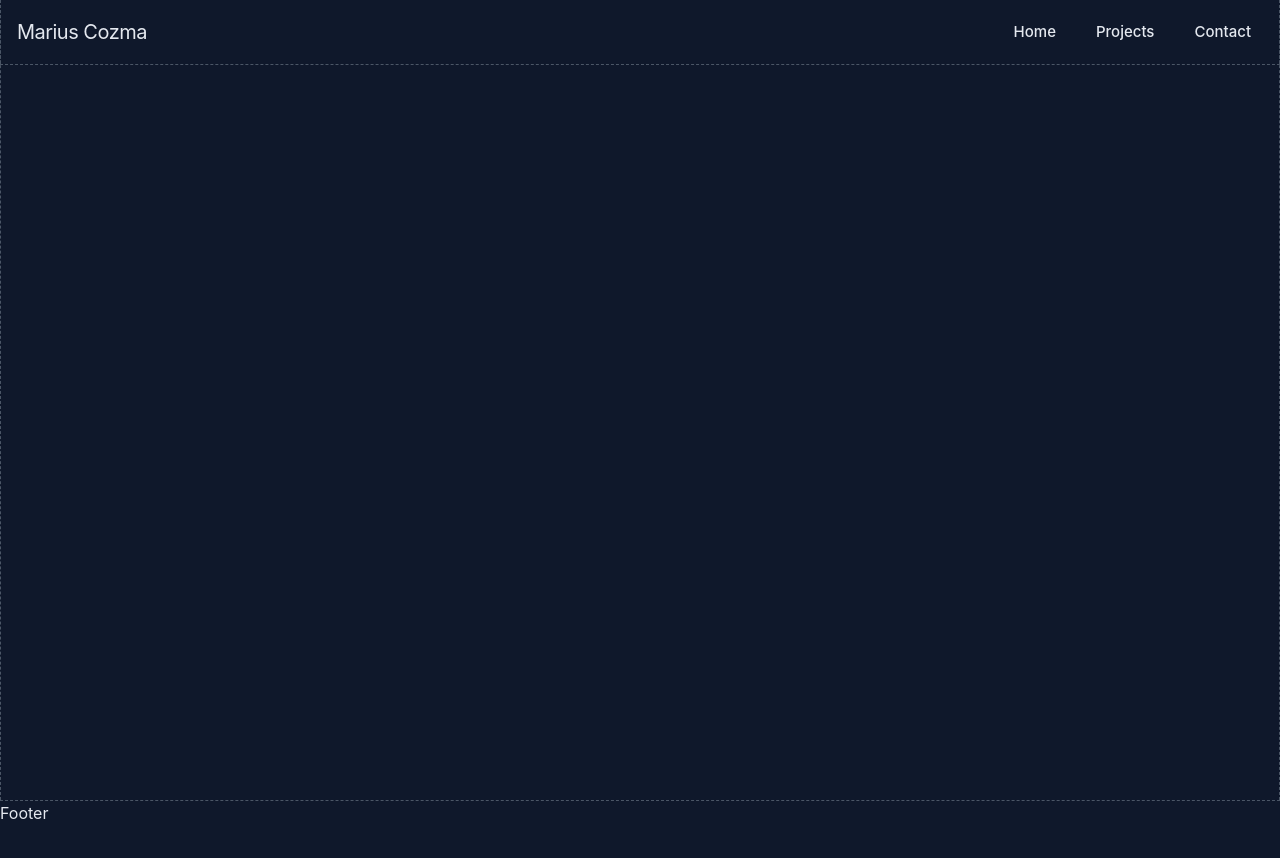
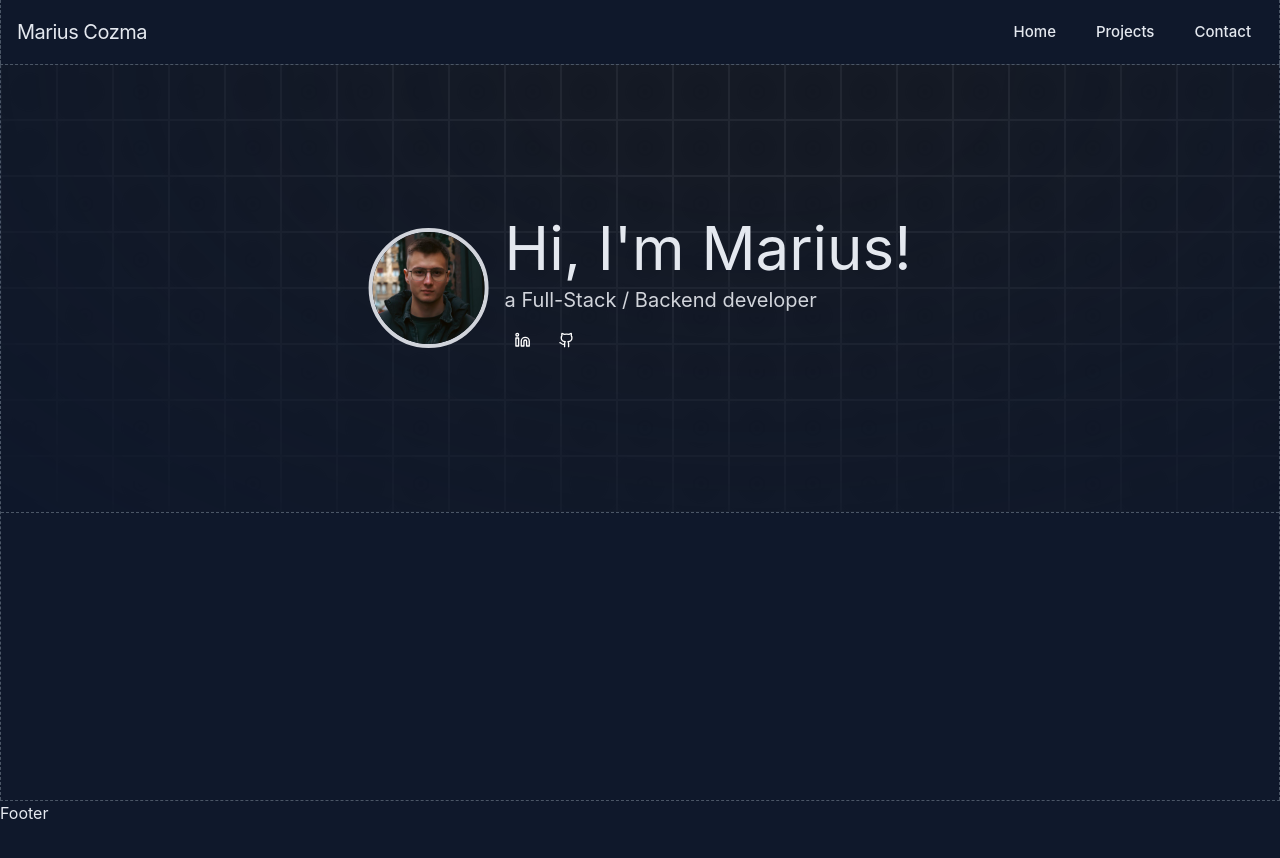
Before and after one commit to mariuscozma11/portfolio-website, a React (Vite) app: page / in a window 1280 px wide. Shown: the top 858 px of the page. Before the commit the page ends 825 px from the top, so only its background shows below. Built offline with nearby package versions, Linux system fonts and the light colour scheme.

Commit message:
Add HeroSection component with background ripple effect and social links; update SectionWrapper and Navbar styles

```diff
--- a/src/components/heroSection.tsx
+++ b/src/components/heroSection.tsx
@@ -1,9 +1,52 @@
+import { Github, Linkedin } from "lucide-react";
 import SectionWrapper from "./section-wrapper";
+import { BackgroundRippleEffect } from "./ui/background-ripple-effect";
+import { Button } from "./ui/button";
 
 const HeroSection = () => {
   return (
     <SectionWrapper>
-      <div className="h-[100vh]"></div>
+      <div className="h-screen relative ">
+        <BackgroundRippleEffect>
+          <div className="flex flex-row gap-4 items-center">
+            <div className=" h-30 w-30 rounded-full border-4 border-accent-foreground">
+              <img
+                className="rounded-full object-fit"
+                src="src/public/marius.jpeg"
+              ></img>
+            </div>
+            <div className="flex flex-col justify-center gap-2">
+              <h1 className="text-6xl">Hi, I'm Marius!</h1>
+              <p className="text-secondary-foreground text-xl">
+                a Full-Stack / Backend developer
+              </p>
+              <ul className="flex flex-row items-center gap-2">
+                <a
+                  href="https://www.linkedin.com/in/marius-cozma-5262a5207"
+                  target="_blank"
+                >
+                  <Button
+                    size={"icon"}
+                    variant={"ghost"}
+                    className="rounded-full"
+                  >
+                    <Linkedin color="white" />
+                  </Button>
+                </a>
+                <a href="https://github.com/mariuscozma11" target="_blank">
+                  <Button
+                    size={"icon"}
+                    variant={"ghost"}
+                    className="rounded-full"
+                  >
+                    <Github color="white" />
+                  </Button>
+                </a>
+              </ul>
+            </div>
+          </div>
+        </BackgroundRippleEffect>
+      </div>
     </SectionWrapper>
   );
 };
--- a/src/components/navbar.tsx
+++ b/src/components/navbar.tsx
@@ -28,12 +28,12 @@ const Navbar = () => {
     },
   ];
   return (
-    <div className="fixed top-0 left-0 right-0 border-b border-dashed w-full">
+    <div className="fixed top-0 left-0 right-0 z-10 border-b border-dashed w-full">
       <div
-        className={`max-w-7xl mx-auto transition-all duration-500 ease-in-out px-4 border-x border-dashed
+        className={`max-w-7xl mx-auto transition-all duration-500 ease-out px-4 border-x border-dashed
         ${
           isScrolled
-            ? "py-2 backdrop-blur-sm  shadow-md"
+            ? "py-2 backdrop-blur-sm shadow-md"
             : "py-4 shadow-none"
         }`}
       >
--- /dev/null
+++ b/src/components/ui/background-ripple-effect.tsx
@@ -0,0 +1,138 @@
+"use client";
+import React, { useMemo, useRef, useState } from "react";
+import { cn } from "@/lib/utils";
+
+export const BackgroundRippleEffect = ({
+  rows = 8,
+  cols = 27,
+  cellSize = 56,
+  children
+}: {
+  rows?: number;
+  cols?: number;
+  cellSize?: number;
+  children: any
+}) => {
+  const [clickedCell, setClickedCell] = useState<{
+    row: number;
+    col: number;
+  } | null>(null);
+  const [rippleKey, setRippleKey] = useState(0);
+  const ref = useRef<any>(null);
+
+  return (
+    <div
+      ref={ref}
+      className={cn(
+        "absolute inset-0 h-full w-full mt-16 ",
+        "[--cell-border-color:var(--color-neutral-300)] [--cell-fill-color:var(--color-neutral-100)] [--cell-shadow-color:var(--color-neutral-500)]",
+        "dark:[--cell-border-color:var(--color-neutral-700)] dark:[--cell-fill-color:var(--color-neutral-900)] dark:[--cell-shadow-color:var(--color-neutral-800)]",
+      )}
+    >
+      <div className="relative h-auto w-auto overflow-hidden border-b border-dashed">
+        <div className="pointer-events-none absolute inset-0 z-[2] h-full w-full overflow-hidden" />
+        <DivGrid
+          key={`base-${rippleKey}`}
+          className="mask-radial-from-20% mask-radial-at-top opacity-600"
+          rows={rows}
+          cols={cols}
+          cellSize={cellSize}
+          borderColor="var(--cell-border-color)"
+          fillColor="var(--cell-fill-color)"
+          clickedCell={clickedCell}
+          onCellClick={(row, col) => {
+            setClickedCell({ row, col });
+            setRippleKey((k) => k + 1);
+          }}
+          interactive
+        />
+        <div className="absolute top-1/2 left-1/2 transform -translate-x-1/2 -translate-y-1/2 z-3">
+        {children}
+        </div>
+      </div>
+    </div>
+  );
+};
+
+type DivGridProps = {
+  className?: string;
+  rows: number;
+  cols: number;
+  cellSize: number; // in pixels
+  borderColor: string;
+  fillColor: string;
+  clickedCell: { row: number; col: number } | null;
+  onCellClick?: (row: number, col: number) => void;
+  interactive?: boolean;
+};
+
+type CellStyle = React.CSSProperties & {
+  ["--delay"]?: string;
+  ["--duration"]?: string;
+};
+
+const DivGrid = ({
+  className,
+  rows = 7,
+  cols = 30,
+  cellSize = 56,
+  borderColor = "#3f3f46",
+  fillColor = "rgba(14,165,233,0.3)",
+  clickedCell = null,
+  onCellClick = () => {},
+  interactive = true,
+}: DivGridProps) => {
+  const cells = useMemo(
+    () => Array.from({ length: rows * cols }, (_, idx) => idx),
+    [rows, cols],
+  );
+
+  const gridStyle: React.CSSProperties = {
+    display: "grid",
+    gridTemplateColumns: `repeat(${cols}, ${cellSize}px)`,
+    gridTemplateRows: `repeat(${rows}, ${cellSize}px)`,
+    width: cols * cellSize,
+    height: rows * cellSize,
+    marginInline: "auto",
+  };
+
+  return (
+    <div className={cn("relative z-[3]", className)} style={gridStyle}>
+      {cells.map((idx) => {
+        const rowIdx = Math.floor(idx / cols);
+        const colIdx = idx % cols;
+        const distance = clickedCell
+          ? Math.hypot(clickedCell.row - rowIdx, clickedCell.col - colIdx)
+          : 0;
+        const delay = clickedCell ? Math.max(0, distance * 55) : 0; // ms
+        const duration = 200 + distance * 80; // ms
+
+        const style: CellStyle = clickedCell
+          ? {
+              "--delay": `${delay}ms`,
+              "--duration": `${duration}ms`,
+            }
+          : {};
+
+        return (
+          <div
+            key={idx}
+            className={cn(
+              "cell relative border-[0.5px] opacity-40 transition-opacity duration-150 will-change-transform hover:opacity-80 dark:shadow-[0px_0px_40px_1px_var(--cell-shadow-color)_inset]",
+              clickedCell && "animate-cell-ripple [animation-fill-mode:none]",
+              !interactive && "pointer-events-none",
+            )}
+            style={{
+              backgroundColor: fillColor,
+              borderColor: borderColor,
+              ...style,
+            }}
+            onClick={
+              interactive ? () => onCellClick?.(rowIdx, colIdx) : undefined
+            }
+          />
+        );
+      })}
+    </div>
+  );
+};
--- a/src/index.css
+++ b/src/index.css
@@ -156,15 +156,24 @@
   --shadow-2xl: var(--shadow-2xl);
 }
 
-/* Sticky navbar animation */
-@keyframes sticky-nav {
-  0% {
-    transform: translateY(10)
-  }
-  100% {
-    transform: translateY(0)
+
+@theme inline {
+  --animate-cell-ripple: cell-ripple var(--duration, 200ms) ease-out none 1
+  var(--delay, 0ms);
+
+  @keyframes cell-ripple {
+    0% {
+      opacity: 0.4;
+    }
+    50% {
+      opacity: 0.8;
+    }
+    100% {
+      opacity: 0.4;
+    }
   }
 }
+
 
 @layer base {
   * {
```
Also changed, not shown: src/components/section-wrapper.tsx (+4 -3 lines), src/public/marius.jpeg (added).
